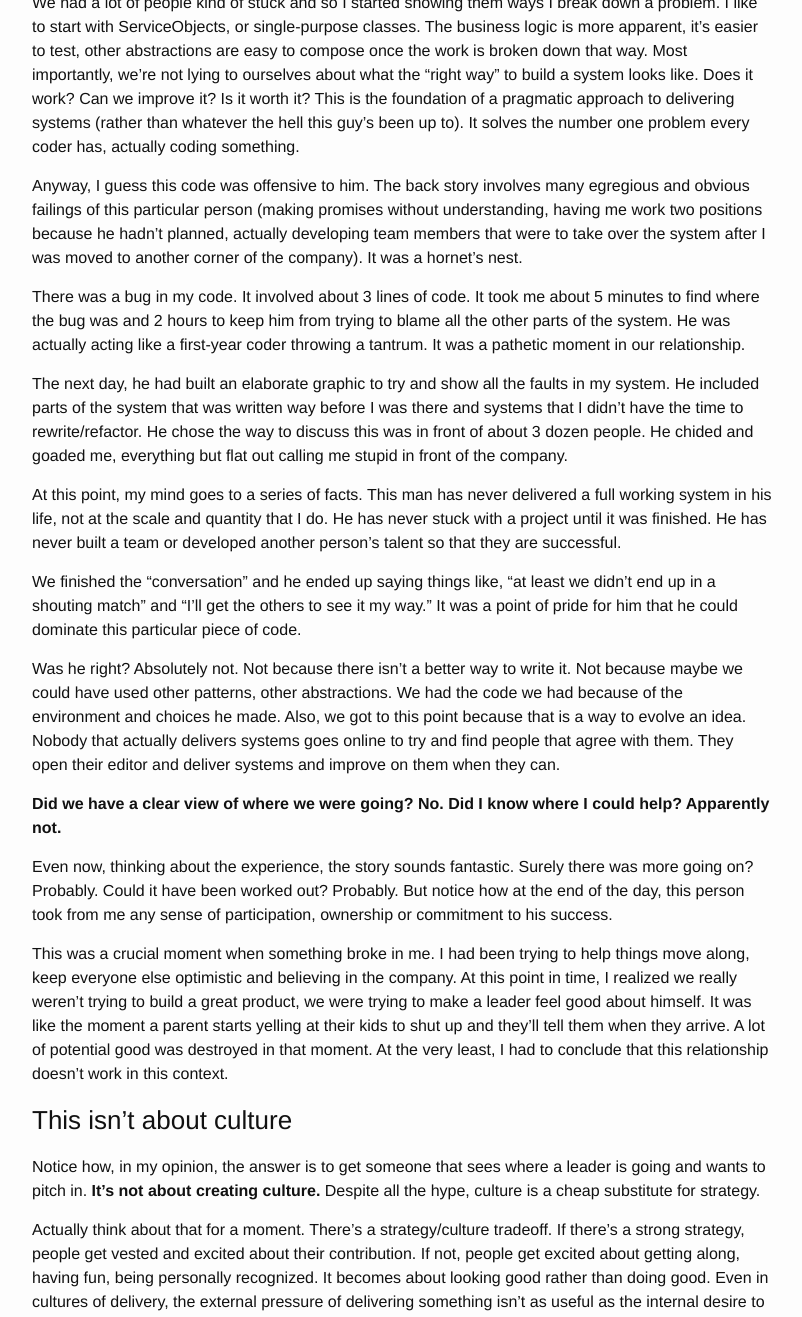
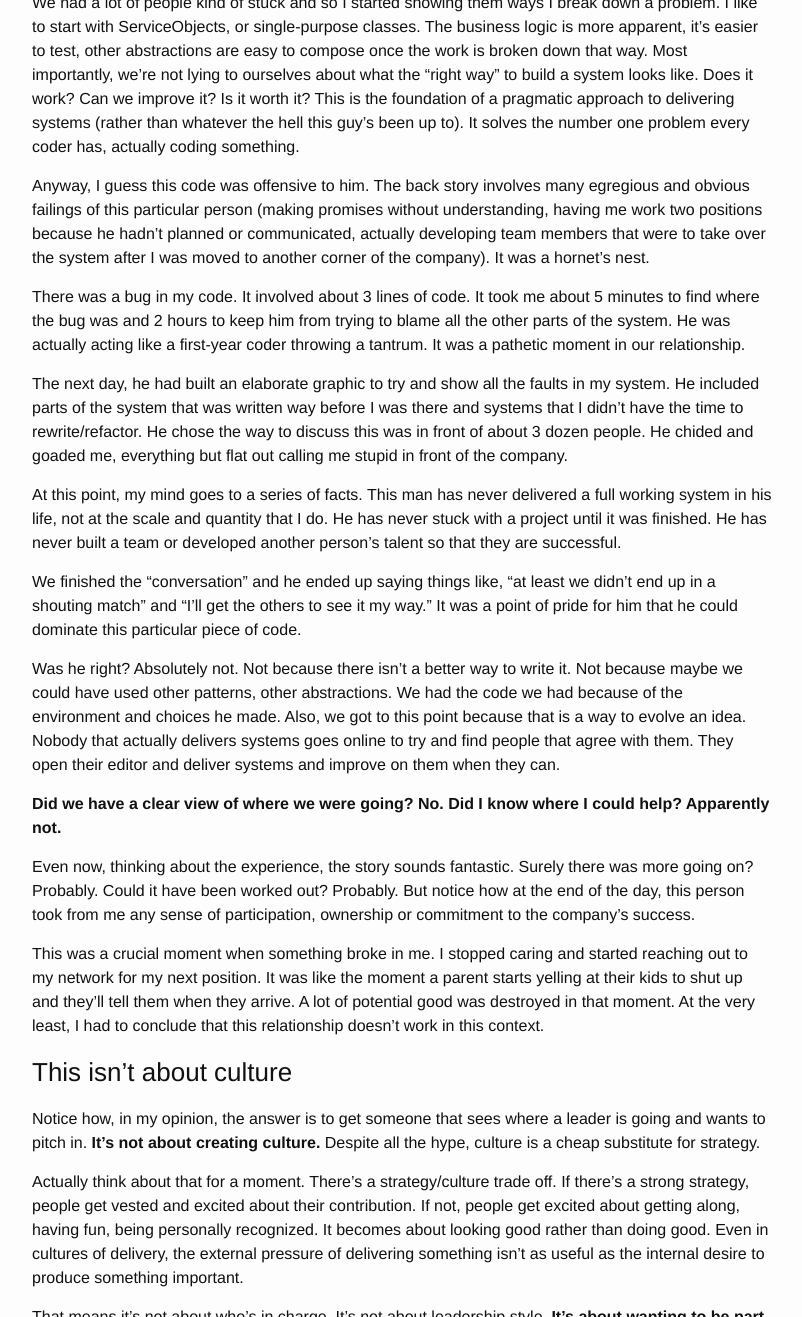
Before and after one commit to davidrichards/davidrichards.github.io, a Jekyll site: the page built from _posts/2016-5-4-where-are-we-going.markdown, in a window 1280 px wide and 1400 px high, scrolled down 2182 px, cut to the strip 83-1400 px from the top of the window. Shown: the whole strip, without its empty margins (238-1040 px from the left). Built offline with Jekyll 4.4.1, drawn with Linux system fonts in a browser that asks for light colours; some of the changed text lies outside the part shown.

Commit message:
leadership

```diff
--- a/_posts/2016-5-4-where-are-we-going.markdown
+++ b/_posts/2016-5-4-where-are-we-going.markdown
@@ -42,7 +42,7 @@
 
 We had a lot of people kind of stuck and so I started showing them ways I break down a problem.  I like to start with ServiceObjects, or single-purpose classes.  The business logic is more apparent, it's easier to test, other abstractions are easy to compose once the work is broken down that way.  Most importantly, we're not lying to ourselves about what the "right way" to build a system looks like.  Does it work?  Can we improve it?  Is it worth it?  This is the foundation of a pragmatic approach to delivering systems (rather than whatever the hell this guy's been up to).  It solves the number one problem every coder has, actually coding something.
 
-Anyway, I guess this code was offensive to him.  The back story involves many egregious and obvious failings of this particular person (making promises without understanding, having me work two positions because he hadn't planned, actually developing team members that were to take over the system after I was moved to another corner of the company).  It was a hornet's nest.
+Anyway, I guess this code was offensive to him.  The back story involves many egregious and obvious failings of this particular person (making promises without understanding, having me work two positions because he hadn't planned or communicated, actually developing team members that were to take over the system after I was moved to another corner of the company).  It was a hornet's nest.
 
 There was a bug in my code.  It involved about 3 lines of code.  It took me about 5 minutes to find where the bug was and 2 hours to keep him from trying to blame all the other parts of the system.  He was actually acting like a first-year coder throwing a tantrum.  It was a pathetic moment in our relationship.
 
@@ -56,17 +56,17 @@
 
 **Did we have a clear view of where we were going?  No.  Did I know where I could help?  Apparently not.**
 
-Even now, thinking about the experience, the story sounds fantastic.  Surely there was more going on?  Probably.  Could it have been worked out?  Probably.  But notice how at the end of the day, this person took from me any sense of participation, ownership or commitment to his success.
+Even now, thinking about the experience, the story sounds fantastic.  Surely there was more going on?  Probably.  Could it have been worked out?  Probably.  But notice how at the end of the day, this person took from me any sense of participation, ownership or commitment to the company's success.
 
-This was a crucial moment when something broke in me.  I had been trying to help things move along, keep everyone else optimistic and believing in the company.  At this point in time, I realized we really weren't trying to build a great product, we were trying to make a leader feel good about himself.  It was like the moment a parent starts yelling at their kids to shut up and they'll tell them when they arrive.  A lot of potential good was destroyed in that moment.  At the very least, I had to conclude that this relationship doesn't work in this context.
+This was a crucial moment when something broke in me.  I stopped caring and started reaching out to my network for my next position.  It was like the moment a parent starts yelling at their kids to shut up and they'll tell them when they arrive.  A lot of potential good was destroyed in that moment.  At the very least, I had to conclude that this relationship doesn't work in this context.
 
 ### This isn't about culture
 
 Notice how, in my opinion, the answer is to get someone that sees where a leader is going and wants to pitch in.  **It's not about creating culture.**  Despite all the hype, culture is a cheap substitute for strategy.
 
-Actually think about that for a moment.  There's a strategy/culture tradeoff.  If there's a strong strategy, people get vested and excited about their contribution.  If not, people get excited about getting along, having fun, being personally recognized.  It becomes about looking good rather than doing good.  Even in cultures of delivery, the external pressure of delivering something isn't as useful as the internal desire to produce something important.
+Actually think about that for a moment.  There's a strategy/culture trade off.  If there's a strong strategy, people get vested and excited about their contribution.  If not, people get excited about getting along, having fun, being personally recognized.  It becomes about looking good rather than doing good.  Even in cultures of delivery, the external pressure of delivering something isn't as useful as the internal desire to produce something important.
 
-That means it's not about who's in charge.  It's not about leadership style.  It's not about casual Fridays.  **It's about wanting to be part of the core purpose of a team.**  And, in my experience, wanting to be part of that purpose is a lot easier and cheaper than trying to manufacture culture.
+That means it's not about who's in charge.  It's not about leadership style.  **It's about wanting to be part of the core purpose of a team.**  And, in my experience, wanting to be part of that purpose is a lot easier and cheaper than trying to manufacture culture.
 
 That's because when we get a job, we almost always developed some real talent to be there.
 
@@ -76,10 +76,8 @@
 
 We worked incredibly hard to get there.  We have incredibly critical reasons to be there.  Use that to get someone to care about where you're going, and you're a leader of software developers.
 
-### This really is an issue
+**This really is an issue.**
 
-These economic times, until something breaks, are hyper difficult.  Salaries are growing at around 6% per year ([roughly](http://www.codingdojo.com/blog/web-developer-salaries-2016/)).  This at a time when inflation is [roughly flat](http://www.usinflationcalculator.com/inflation/current-inflation-rates/).  How can someone hold onto a team when almost anyone can cross the street to another shop for a $10,000 annual pay bump?
-
-On the other hand, believing in where we are going and having some ownership of the solution is the easiest cure.  I'm not talking about equity or options.  I'm talking about just letting people deliver worthwhile contributions and thanking them for it.
+Believing in where we are going and having some ownership of the solution is the easiest cure.  I'm not talking about equity or options.  I'm talking about just letting people deliver worthwhile contributions and thanking them for it.
 
 <img src="http://i.imgur.com/b3SwpNR.jpg" />
```
